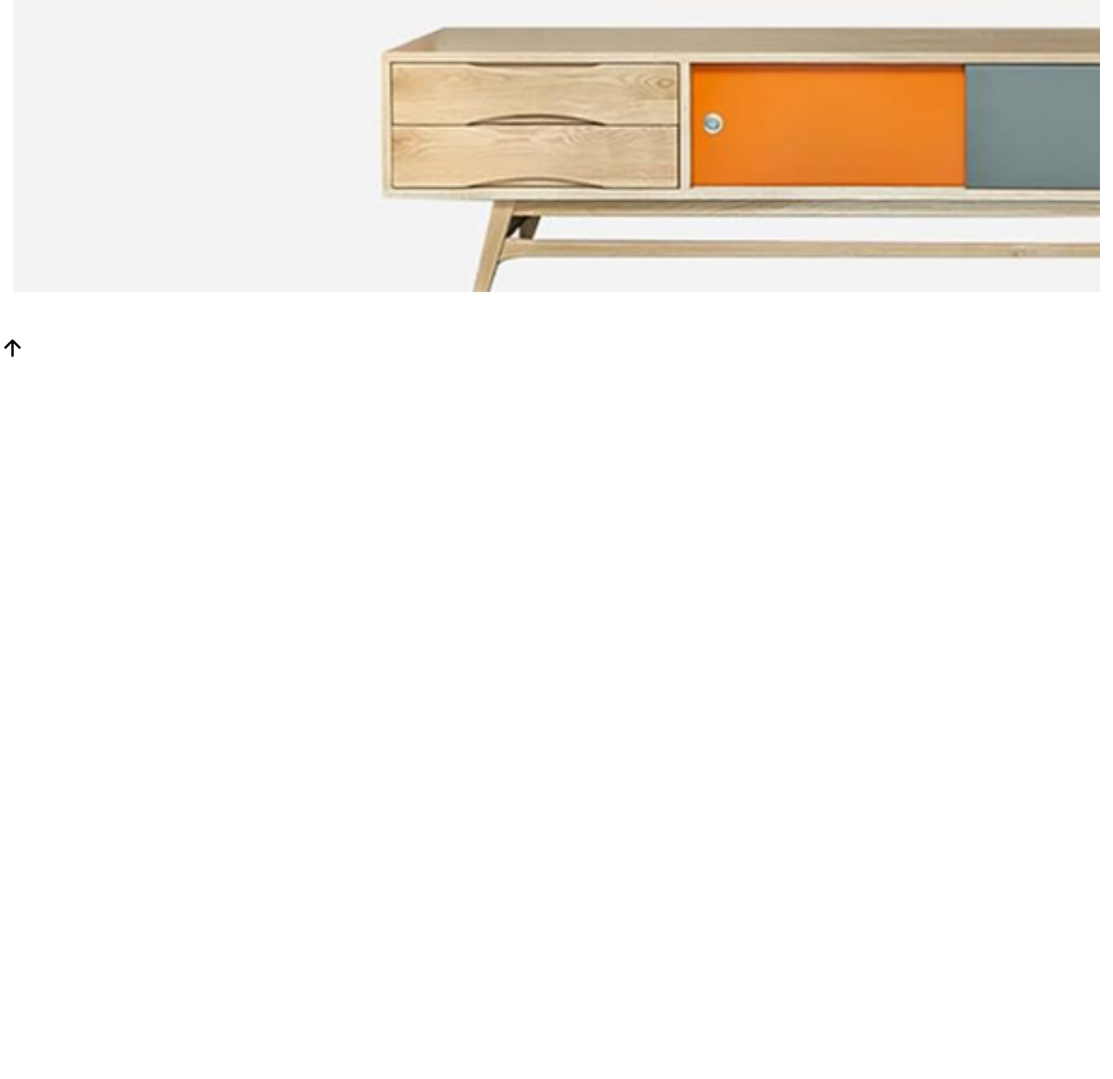
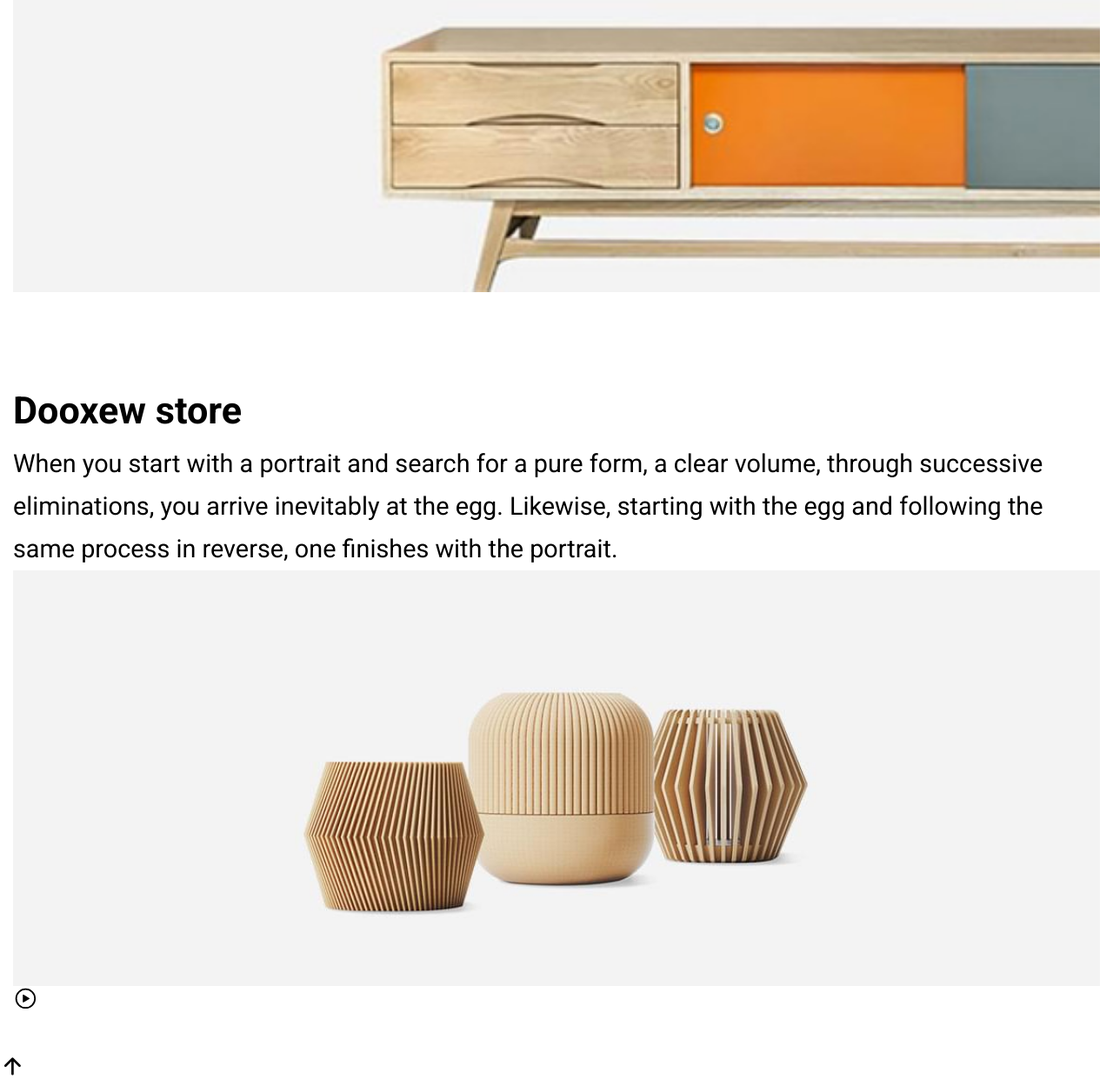
Before and after one commit to eruedasanchez/dooxew-ecommerce, a website: page index.html in a window 1280 px wide. Shown: the part 5112-6353 px from the top of the page at 87% size. Before the commit the page ends 5527 px from the top, so only its background shows below. Drawn offline with nearby package versions, Linux system fonts and the light colour scheme; a web font is replaced by a local one.

Commit message:
Add about section

```diff
--- a/index.html
+++ b/index.html
@@ -158,6 +158,30 @@
                     </div>
                 </section>
                 <!-- Fin Hero Section-->
+
+                <!-- Inicio About -->
+                <section class="section about" id="about" aria-label="about">
+                    <div class="container">
+                        <h2 class="section-title">Dooxew store</h2>
+                        <p class="section-text">
+                            When you start with a portrait and search for a pure form, a clear volume, through
+                            successive eliminations, you arrive
+                            inevitably at the egg. Likewise, starting with the egg and following the same process
+                            in reverse, one finishes with the
+                            portrait.
+                        </p>
+                        <div class="about-card">
+                            <figure class="card-banner img-holder" style="--width: 1178; --height: 450;">
+                                <img src="./assets/img/about-banner.jpg" width="1178" height="450" loading="lazy" alt="Doowex promo" class="img-cover">
+                            </figure>
+                            <button class="play-btn" aria-label="play video">
+                                <ion-icon name="play-circle-outline" aria-hidden="true"></ion-icon>
+                            </button>
+                        </div>
+                    </div>
+                </section>
+                <!-- Fin About -->
+
             </article>
         </main>
 
```
